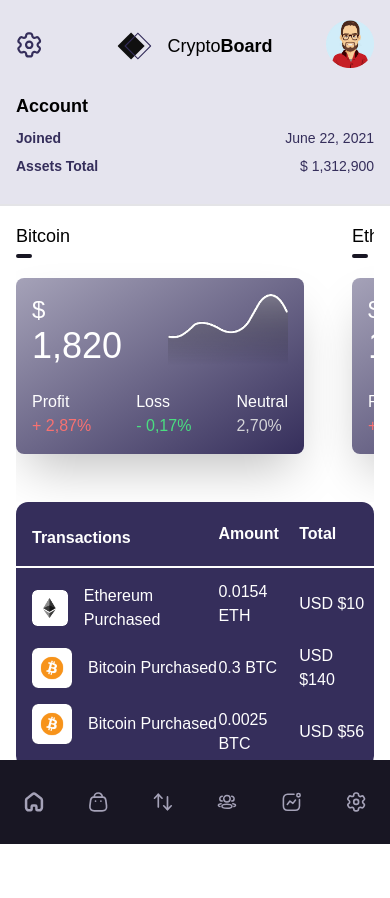
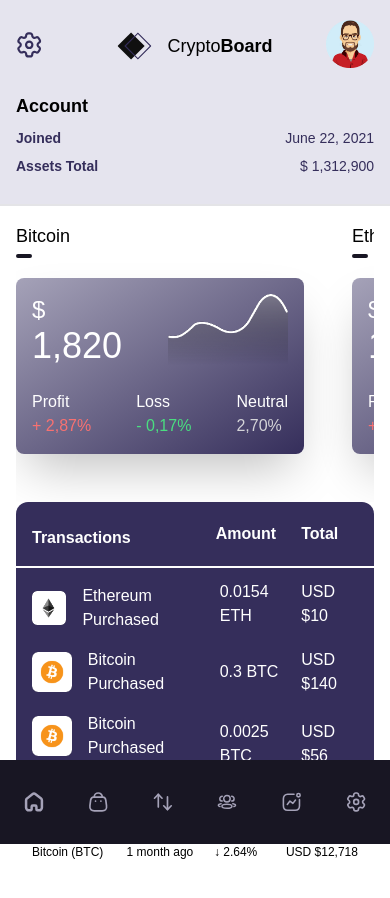
Before and after one commit to SyedHammad06/tailwind-dashboard, a Next.js app: page / in a window 390 px wide. Shown: the top 898 px of the page. Built offline with nearby package versions, Linux system fonts and the light colour scheme.

Commit message:
fixed padding in table

```diff
--- a/components/Main/Main.jsx
+++ b/components/Main/Main.jsx
@@ -110,11 +110,11 @@ export const Main = () => (
         <th className='hidden sm:table-cell p-4 sm:w-3/12'>Date</th>
       </thead>
       <tr>
-        <td className='text-left pt-4 pb-2 pl-4 sm:pl-6 flex items-center'>
+        <td className='text-left pt-4 pb-2 pl-4 pr-1 sm:pl-6 flex items-center'>
           <Image src='/eth.png' alt='ethereum img' width='40' height='40' />
           <p className='ml-4'>Ethereum Purchased</p>
         </td>
-        <td>0.0154 ETH</td>
+        <td className='p-1 sm:p-0'>0.0154 ETH</td>
         <td className='pr-2 sm:pr-0'>USD $10</td>
         <td className='hidden sm:table-cell'>Pending</td>
         <td className='hidden py-2 pr-6 sm:table-cell'>February 21, 2021</td>
@@ -124,7 +124,7 @@ export const Main = () => (
           <Image src='/bitcoin.png' alt='bitcoin img' width='40' height='40' />
           <p className='ml-4'>Bitcoin Purchased</p>
         </td>
-        <td>0.3 BTC</td>
+        <td className='p-1 sm:p-0'>0.3 BTC</td>
         <td className='pr-2 sm:pr-0'>USD $140</td>
         <td className='hidden sm:table-cell'>Done</td>
         <td className='py-2 pr-6 hidden sm:table-cell'>February 14, 2021</td>
@@ -134,7 +134,7 @@ export const Main = () => (
           <Image src='/bitcoin.png' alt='bitcoin img' width='40' height='40' />
           <p className='ml-4'>Bitcoin Purchased</p>
         </td>
-        <td>0.0025 BTC</td>
+        <td className='p-1 sm:p-0'>0.0025 BTC</td>
         <td className='pr-2 sm:pr-0'>USD $56</td>
         <td className='hidden sm:table-cell'>Done</td>
         <td className='py-2 pr-6 hidden sm:table-cell'>January 14, 2021</td>
--- a/package.json
+++ b/package.json
@@ -12,6 +12,7 @@
     "next": "11.1.2",
     "react": "17.0.2",
     "react-dom": "17.0.2",
+    "sharp": "^0.29.1",
     "tailwindcss": "^2.2.11"
   }
 }
```
Also changed, not shown: 1 other file (tests, documents, lock files or other folders).
